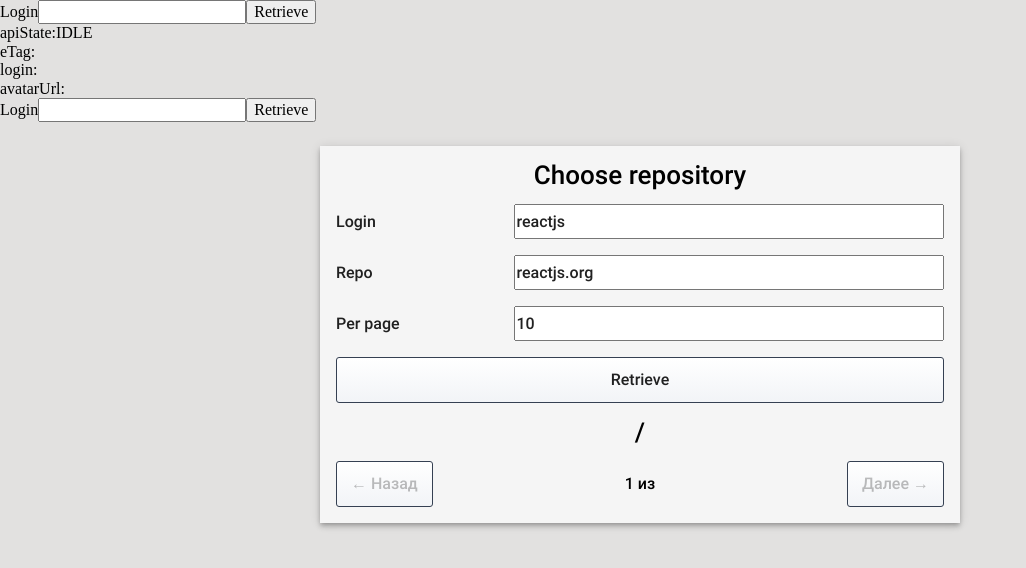
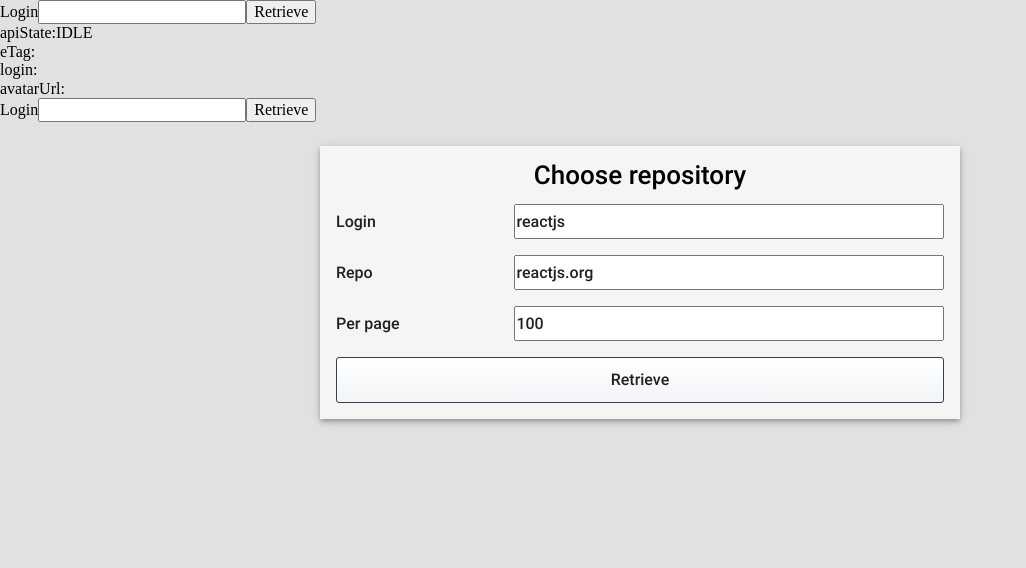
Before and after one commit to McMerph/github-issues-viewer, a React app: page / in a window 1280 px wide. Shown: the top 568 px of the page, without its empty margins (0-1026 px from the left). Built offline with nearby package versions, Linux system fonts and the light colour scheme.

Commit message:
small fixes

```diff
--- a/src/model/actionCreator.ts
+++ b/src/model/actionCreator.ts
@@ -49,7 +49,9 @@
         .then((issuesResponse) => {
           const { page, pageNumber, settings, link } = issuesResponse;
           const parsedLink = parse(link);
-          const lastPageNumber: number = parsedLink.last ? parseInt(parsedLink.last.page, 10) : pageNumber;
+          const lastPageNumber: number = (parsedLink && parsedLink.last) ?
+            parseInt(parsedLink.last.page, 10) :
+            pageNumber;
           const addIssuesAction: IAddIssuesAction = {
             payload: { lastPageNumber, page, pageNumber, settings, },
             type: ActionType.AddIssues,
--- a/src/model/api/retrieveIssues.ts
+++ b/src/model/api/retrieveIssues.ts
@@ -39,7 +39,6 @@
   let eTag: string | undefined;
   let link: string | undefined;
 
-  // TODO per_page=100 after tests
   // TODO DRY
   return fetch(`${URIS.ROOT}/${URIS.REPOS}/${login}/${repo}/${URIS.ISSUES}?page=${pageNumber}&per_page=${perPage}`, {
     headers: {
--- a/src/view/components/presentational/issues-info/index.tsx
+++ b/src/view/components/presentational/issues-info/index.tsx
@@ -36,7 +36,7 @@
 
   public constructor(props: Readonly<IProps>) {
     super(props);
-    this.state = { login: "reactjs", repo: "reactjs.org", perPage: 10 };
+    this.state = { login: "reactjs", repo: "reactjs.org", perPage: 100 };
     this.onSubmit = this.onSubmit.bind(this);
     this.onChangeLogin = this.onChangeLogin.bind(this);
     this.onChangeRepo = this.onChangeRepo.bind(this);
@@ -71,12 +71,14 @@
               <RetrieveButton type="submit">Retrieve</RetrieveButton>
             </Fieldset>
           </form>
-          <HeadTitle>{login} / {repo}</HeadTitle>
-          <Navigation>
-            <BackButton type="button" disabled={!this.hasPrevious()} onClick={this.onPrevious}>← Назад</BackButton>
-            <NavigationInfo>{currentPage} из {lastPage}</NavigationInfo>
-            <NextButton type="button" disabled={!this.hasNext()} onClick={this.onNext}>Далее →</NextButton>
-          </Navigation>
+          {login && repo && <HeadTitle>{login} / {repo}</HeadTitle>}
+          {(this.hasPrevious() || this.hasNext()) && (
+            <Navigation>
+              <BackButton type="button" disabled={!this.hasPrevious()} onClick={this.onPrevious}>← Назад</BackButton>
+              <NavigationInfo>{currentPage} из {lastPage}</NavigationInfo>
+              <NextButton type="button" disabled={!this.hasNext()} onClick={this.onNext}>Далее →</NextButton>
+            </Navigation>
+          )}
         </Head>
         {/*TODO Change to ul > li*/}
         {page && page.issues.length > 0 && page.issues.map((issue, issueIndex) =>
--- a/src/view/components/presentational/issues-info/styled.ts
+++ b/src/view/components/presentational/issues-info/styled.ts
@@ -88,6 +88,7 @@
 const Button = styled.button`
   font: normal 500 16px/1 ${FONTS_STACK.ROBOTO};
   color: ${COLORS.COLOR1};
+  cursor: pointer;
   border: 1px solid ${COLORS.COLOR6};
   border-radius: 3px;
   outline: 0;
@@ -105,6 +106,7 @@
 
   &:disabled {
     color: ${COLORS.COLOR7};
+    cursor: not-allowed;
   }
 `;
 
```
